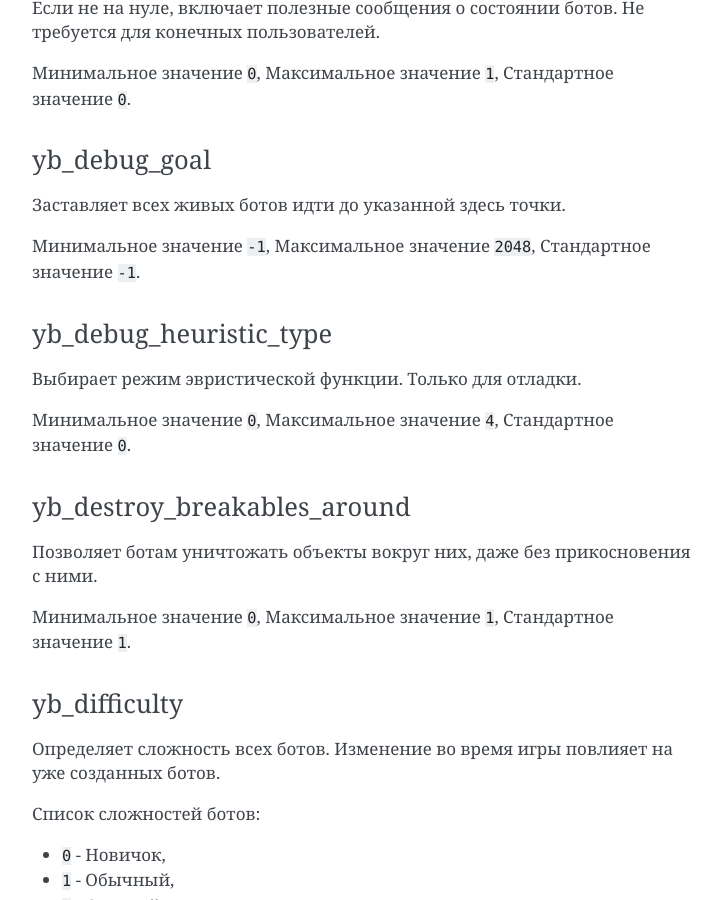
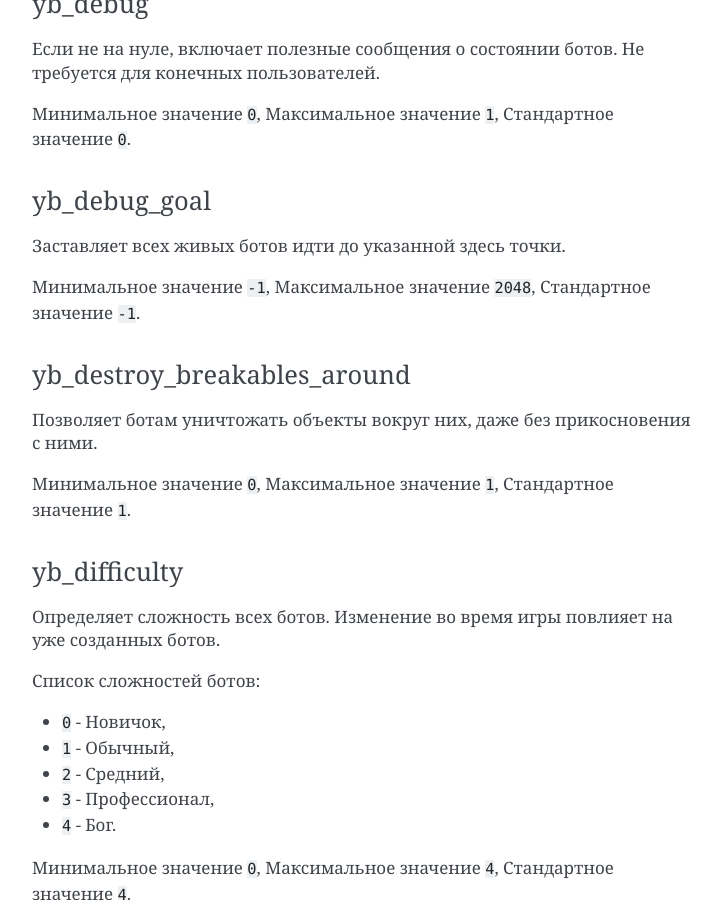
Before and after one commit to yapb/docs, a Sphinx documentation site: the page built from docs/configuring.rst, in a window 1280 px wide and 900 px high, scrolled down 4335 px. Shown: the whole window, without its empty margins (388-1109 px from the left). Built offline with Sphinx 7.4.7, drawn with Linux system fonts in a browser that asks for light colours; some of the changed text lies outside the part shown.

```diff
--- a/docs/configuring.rst
+++ b/docs/configuring.rst
@@ -185,14 +187,6 @@
 Заставляет всех живых ботов идти до указанной здесь точки.
 
 Минимальное значение ``-1``, Максимальное значение ``2048``, Стандартное значение ``-1``.
-
-
-yb_debug_heuristic_type
---------------------------------
-
-Выбирает режим эвристической функции. Только для отладки.
-
-Минимальное значение ``0``, Максимальное значение ``4``, Стандартное значение ``0``.
 
 
 yb_destroy_breakables_around
```
Also changed, not shown: other parts of docs/configuring.rst (+10 -0 lines).
